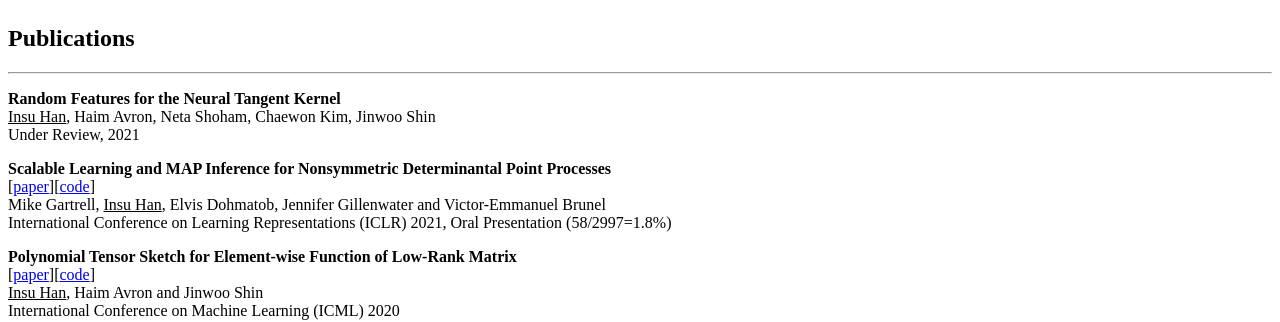
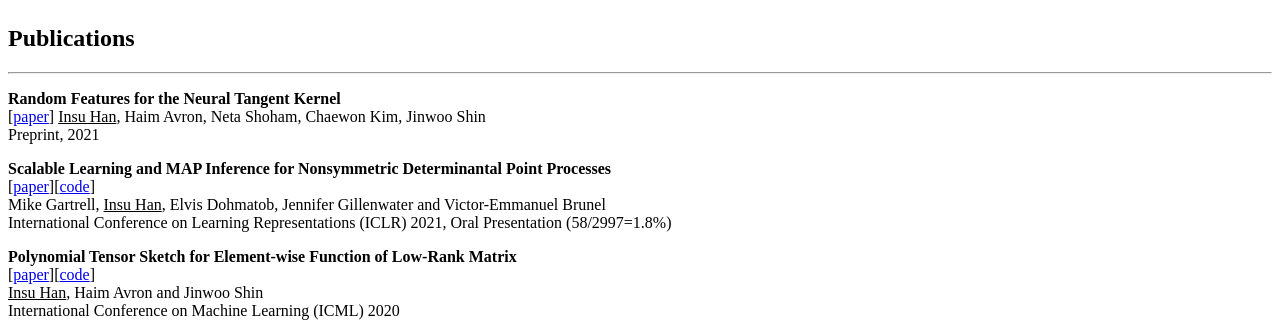
Before and after one commit to insuhan/insuhan.github.io, a Jekyll site: the page built from _posts/2019-10-12-about-me.markdown, in a window 1280 px wide. Shown: the part 1245-1567 px from the top of the page. Built offline with Jekyll 4.4.1, drawn with Linux system fonts in a browser that asks for light colours; a style sheet for code colours, icons or effects is not loaded.

Commit message:
update paper link

```diff
--- a/_posts/2019-10-12-about-me.markdown
+++ b/_posts/2019-10-12-about-me.markdown
@@ -38,8 +38,9 @@ I am a recipient of [Microsoft Research Asia Fellowship 2019]. <br/>
 -----
 
 **Random Features for the Neural Tangent Kernel** <br/>
+[[paper][ntk_paper]]
 <U>Insu Han</U>, Haim Avron, Neta Shoham, Chaewon Kim, Jinwoo Shin<br/>
-Under Review, 2021
+Preprint, 2021
 <br/>
 
 **Scalable Learning and MAP Inference for Nonsymmetric Determinantal Point Processes** <br/>
@@ -96,3 +97,4 @@ International Conference on Machine Learning (ICML) 2015
 [logdet_code]: http://alinlab.kaist.ac.kr/resource/logdet_code.zip
 [logdet_video]: http://videolectures.net/icml2015_han_log_determinant_computation/
 [fastdppmap_aistats20]: http://alinlab.kaist.ac.kr/resource/fastdppmap_aistats2020.pdf
+[ntk_paper]: https://arxiv.org/pdf/2104.01351.pdf
```
